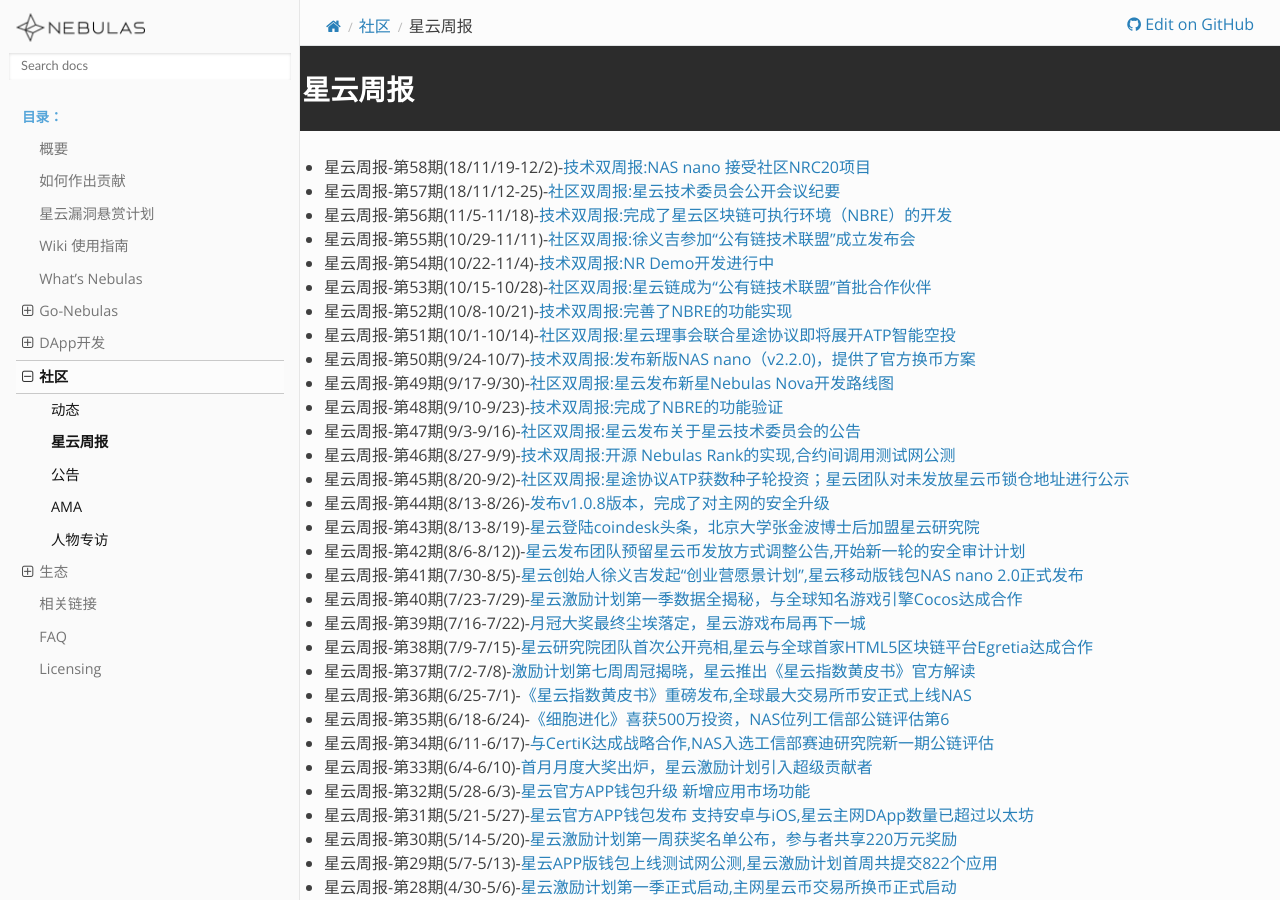
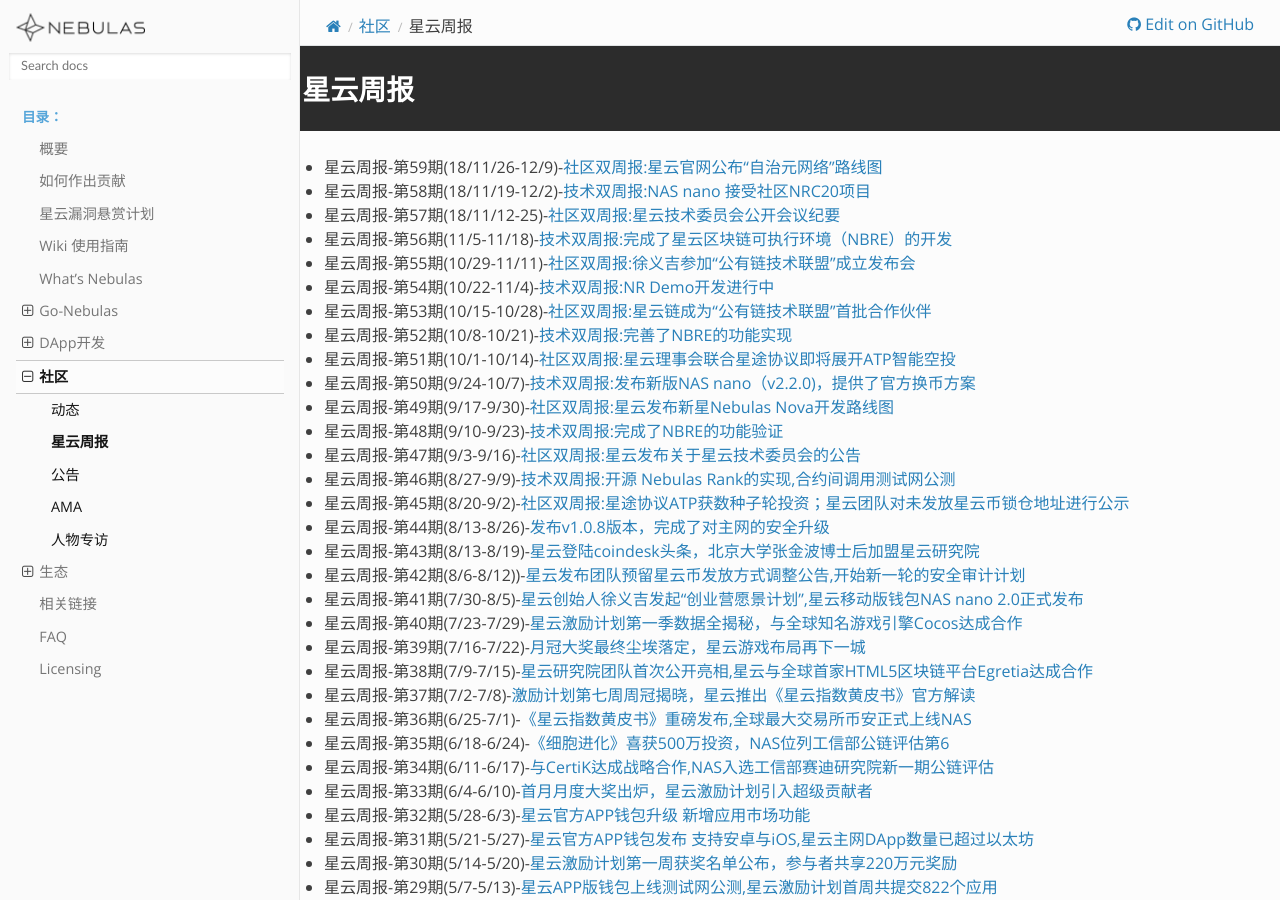
Before and after one commit to nebulasio/nebdocs, a Sphinx documentation site: the page built from docs/community/weekly-report.md, in a window 1280 px wide and 900 px high. Built offline with Sphinx 7.4.7 and the Read the Docs theme 2.0.0, drawn with Linux system fonts in a browser that asks for light colours; pages that are not in the unit, such as notebooks, are missing from menus.

Commit message:
Update weekly-report.md

```diff
--- a/docs/community/weekly-report.md
+++ b/docs/community/weekly-report.md
@@ -1,5 +1,6 @@
 # 星云周报
 
+- 星云周报-第59期(18/11/26-12/9)-[社区双周报:星云官网公布“自治元网络”路线图](https://blog.nebulas.io/2018/12/10/nebulas-bi-weekly-community-dynamics-59/)
 - 星云周报-第58期(18/11/19-12/2)-[技术双周报:NAS nano 接受社区NRC20项目](https://blog.nebulas.io/2018/12/03/nebulas-bi-weekly-development-commits-58/)
 - 星云周报-第57期(18/11/12-25)-[社区双周报:星云技术委员会公开会议纪要](https://blog.nebulas.io/2018/11/26/nebulas-bi-weekly-community-dynamics-57/)
 - 星云周报-第56期(11/5-11/18)-[技术双周报:完成了星云区块链可执行环境（NBRE）的开发](https://blog.nebulas.io/2018/11/19/nebulas-bi-weekly-development-commits-update-56/)
```
